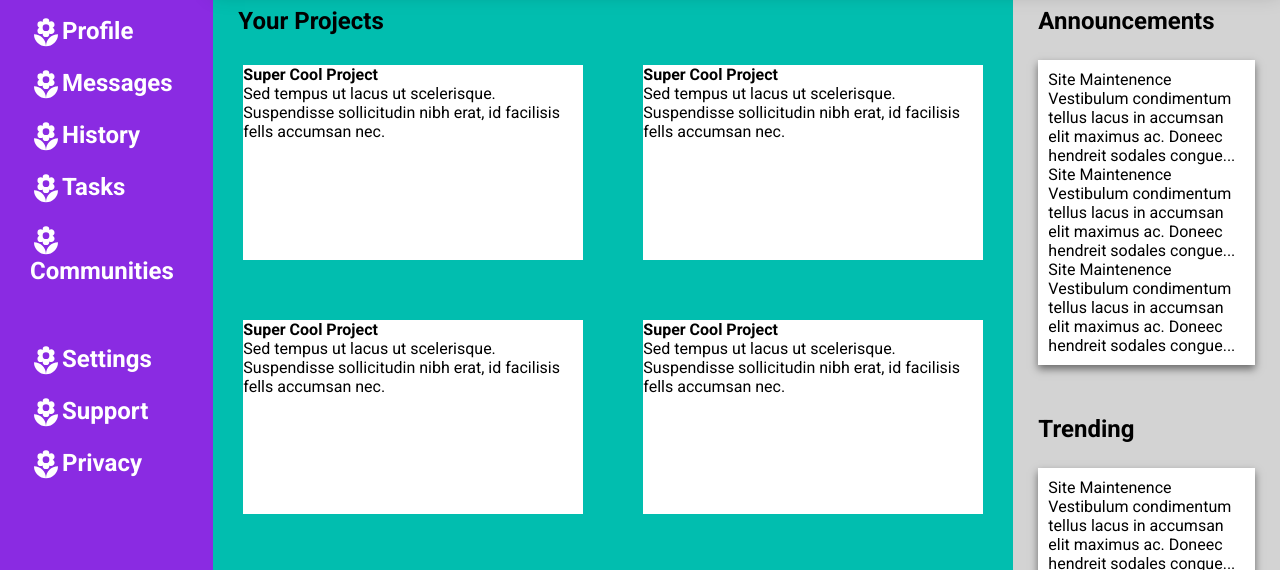
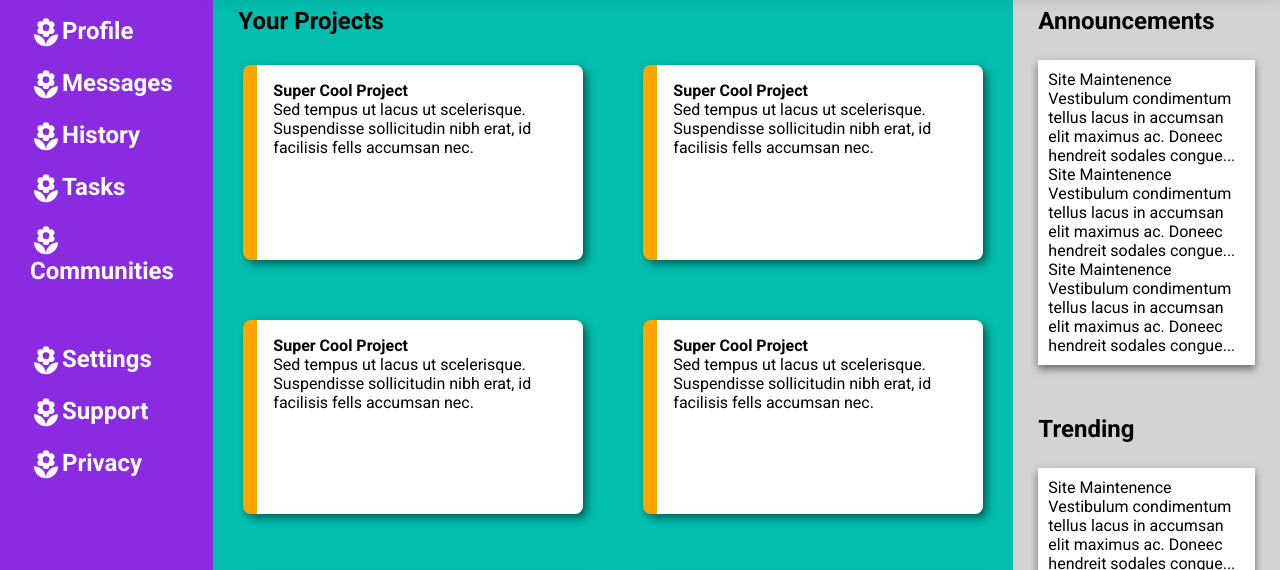
Before and after one commit to WesDev28/admin-dashboard, a plain HTML site: page index.html in a window 1280 px wide. Shown: the part 181-751 px from the top of the page. Drawn offline with Linux system fonts and the light colour scheme; a web font is replaced by a local one.

Commit message:
Add styling to .article .card elements

```diff
--- a/style.css
+++ b/style.css
@@ -167,6 +167,10 @@ body {
     background:white;
     width:auto;
     margin:30px;
+    box-shadow: 4px 4px 8px rgba(0, 0, 0, 0.5);
+    border-left: 14px solid orange;
+    border-radius: 0.5rem;
+    padding: 1rem;
 
 }
 
```
